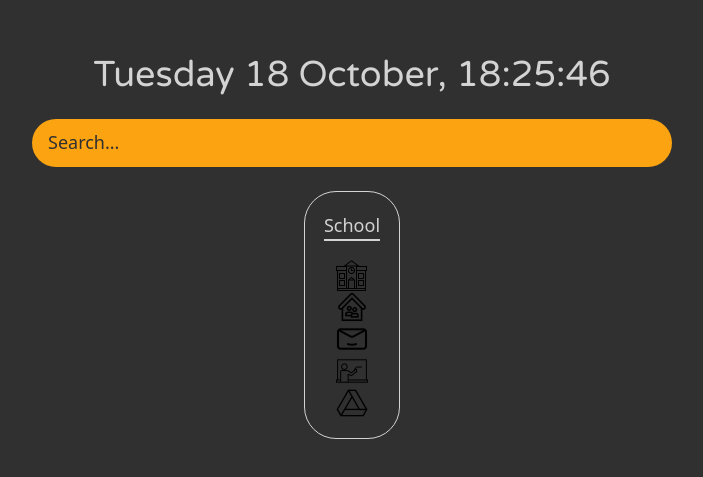
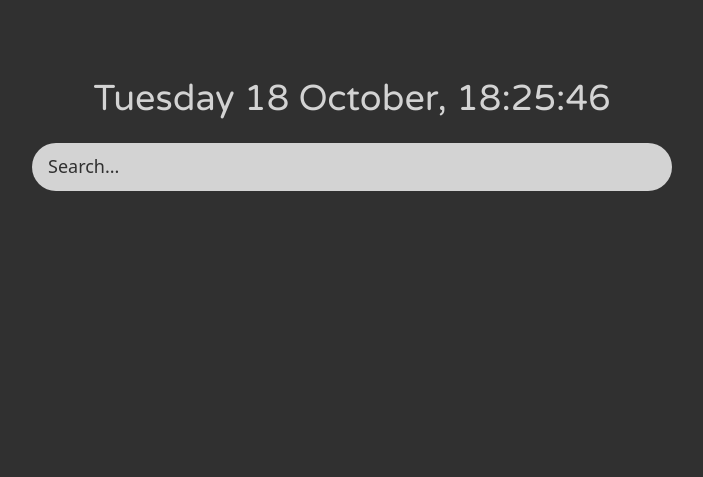
Before and after one commit to Daxe9/firefox-startpage, a website: page index.html in a window 1280 px wide. Shown: the part 153-630 px from the top of the page, without its empty margins (288-991 px from the left). Drawn offline with nearby package versions, Linux system fonts and the light colour scheme; files that its build step writes are made by us from their sources.

Commit message:
sto cazzo

```diff
--- a/css/style.css
+++ b/css/style.css
@@ -7,13 +7,19 @@
     src: url("../media/font/VarelaRound-Regular.ttf");
 }
 
+:root {
+    --dark: #303030;
+    --light: #d3d3d3;
+    --orange: #fca311;
+}
+
 body {
-    background-color: #303030;
+    background-color: var(--dark);
 }
 
 * {
     box-sizing: border-box;
-    color: #d3d3d3;
+    color: var(--light);
 }
 
 #timer {
@@ -34,36 +40,19 @@ body {
 }
 
 input[type="text"] {
-    background-color: #fca311;
-    color: #303030;
+    /* fca311 */
+    background-color: var(--light);
+    color: var(--dark);
 }
 
 input[type="text"]::placeholder {
-    color: #303030;
+    color: var(--dark);
 }
 
-.link {
-    margin: 0 auto;
-    max-width: 2em;
+#input-background {
+    width: 2em;
+    height: 2em;
+    top: 0;
+    left: 0;
+    background-color: blue;
 }
-
-.section {
-    display: flex;
-    flex-direction: column;
-    justify-content: space-between;
-    border: 1px solid #d3d3d3;
-    border-radius: 2em;
-    padding: 1.2em;
-}
-
-.subtitle {
-    text-align: center;
-    font-size: large;
-    border-bottom: 2px solid #d3d3d3;
-    margin-bottom: 1em;
-}
-
-.link-icon {
-    max-width: 100%;
-    max-height: 100%;
-}
--- a/index.html
+++ b/index.html
@@ -7,7 +7,7 @@
         <title>New Tab</title>
         <link rel="stylesheet" href="./dist/output.css" />
         <script src="./scripts/moment.min.js" defer></script>
-        <script src="./scripts/time.js" defer></script>
+        <script src="./scripts/script.js" defer></script>
     </head>
     <body class="h-screen flex justify-center items-center">
         <div class="main-container flex flex-col h-fit">
@@ -15,72 +15,15 @@
                 id="timer"
                 class="text-center text-2xl sm:text-3xl md:text-4xl mb-6"
             ></h1>
+            <div class="input-wrapper relative">
                 <input
                     type="text"
                     id="input-field"
                     class="w-full h-12 px-4 rounded-full focus:outline-none font-medium placeholder:font-medium placeholder:text-lg"
                     placeholder="Search..."
                 />
+            </div>
             <!-- <div id="display-field"></div> -->
-
-            <div class="links flex justify-center h-full pt-6">
-                <div class="section">
-                    <div class="subtitle">School</div>
-                    <div class="link">
-                        <a href="https://www.itismeucci.edu.it/" target="_blank"
-                            ><img
-                                src="./media/images/school.png"
-                                class="link-icon"
-                                alt="Meucci"
-                                title="ITIS Meucci"
-                        /></a>
-                    </div>
-                    <div class="link">
-                        <a
-                            href="http://www.portaleargo.it/auth/sso/login/?login_challenge=28e62a90c72c4971bfe0a550dfaf154d"
-                            target="_blank"
-                            ><img
-                                class="link-icon"
-                                src="./media/images/family.png"
-                                alt="algo"
-                                title="Registro Elettronico"
-                        /></a>
-                    </div>
-                    <div class="link">
-                        <a
-                            href="https://mail.google.com/mail/u/1/#inbox"
-                            target="_blank"
-                            ><img
-                                class="link-icon"
-                                src="./media/images/mail.png"
-                                alt="mail"
-                                title="Mail"
-                        /></a>
-                    </div>
-                    <div class="link">
-                        <a
-                            href="https://classroom.google.com/u/1/"
-                            target="_blank"
-                            ><img
-                                class="link-icon"
-                                src="./media/images/teaching.png"
-                                alt="classroom"
-                                title="Google Classroom"
-                        /></a>
-                    </div>
-                    <div class="link">
-                        <a
-                            href="https://drive.google.com/drive/u/1/my-drive"
-                            target="_blank"
-                            ><img
-                                class="link-icon"
-                                src="./media/images/google-drive.png"
-                                alt="drive"
-                                title="Google Drive"
-                        /></a>
-                    </div>
-                </div>
-            </div>
         </div>
     </body>
 </html>
--- /dev/null
+++ b/scripts/script.js
@@ -0,0 +1,65 @@
+let text = "";
+const inputField = document.getElementById("input-field");
+const inputFieldBackgroundStyle = window;
+// padding value is added
+const inputFieldWidth = inputField.offsetWidth;
+// const displayField = document.getElementById("display-field");
+const googleSearchEngine = "https://www.google.com/search?q=";
+
+function getTextWidth(text, font) {
+    // re-use canvas object for better performance
+    const canvas =
+        getTextWidth.canvas ||
+        (getTextWidth.canvas = document.createElement("canvas"));
+    const context = canvas.getContext("2d");
+    context.font = font;
+    const metrics = context.measureText(text);
+    return metrics.width;
+}
+
+function manageInputBackground() {
+    const textInput = inputField.value;
+    const textWidth = getTextWidth(textInput, "CustomFont");
+    const percent = (textWidth / inputFieldWidth) * 100;
+    inputFieldBackgroundStyle.width = percent.toString();
+    console.log(textWidth);
+}
+
+function urlbarControl(event) {
+    if (event.key.length < 2) text += event.key;
+    else if (event.key === "Backspace") {
+        if (event.ctrlKey) {
+            // remove last word from text
+            if (text[text.length - 1] === " ") {
+                text = text.slice(0, -1);
+            }
+            text = text.split(" ").slice(0, -1).join(" ");
+            text += " ";
+            console.log(text);
+        } else {
+            text = text.slice(0, -1);
+        }
+    }
+
+    if (event.key === "Enter") {
+        window.open(googleSearchEngine + inputField.value);
+    }
+}
+
+async function sleep(ms) {
+    return new Promise((resolve) => setTimeout(resolve, ms));
+}
+
+inputField.addEventListener("keydown", (e) => {
+    urlbarControl(e);
+    // displayField.innerText = text;
+});
+
+(async () => {
+    while (true) {
+        document.getElementById("timer").innerText = moment().format(
+            "dddd D MMMM, H:mm:ss"
+        );
+        await sleep(999);
+    }
+})();
--- a/scripts/time.js
+++ /dev/null
@@ -1,39 +0,0 @@
-async function sleep(ms) {
-    return new Promise((resolve) => setTimeout(resolve, ms));
-}
-
-const inputField = document.getElementById("input-field");
-// const displayField = document.getElementById("display-field");
-let text = "";
-
-const googleSearchEngine = "https://www.google.com/search?q=";
-inputField.addEventListener("keydown", (e) => {
-    if (e.key.length < 2) text += e.key;
-    else if (e.key === "Backspace") {
-        if (e.ctrlKey) {
-            // remove last word from text
-            if (text[text.length - 1] === " ") {
-                text = text.slice(0, -1);
-            }
-            text = text.split(" ").slice(0, -1).join(" ");
-            text += " ";
-            console.log(text);
-        } else {
-            text = text.slice(0, -1);
-        }
-    }
-
-    if (e.key === "Enter") {
-        window.open(googleSearchEngine + inputField.value);
-    }
-    // displayField.innerText = text;
-});
-
-(async () => {
-    while (true) {
-        document.getElementById("timer").innerText = moment().format(
-            "dddd D MMMM, H:mm:ss"
-        );
-        await sleep(999);
-    }
-})();
```
Lines whose indentation alone changed are shown as unchanged.
